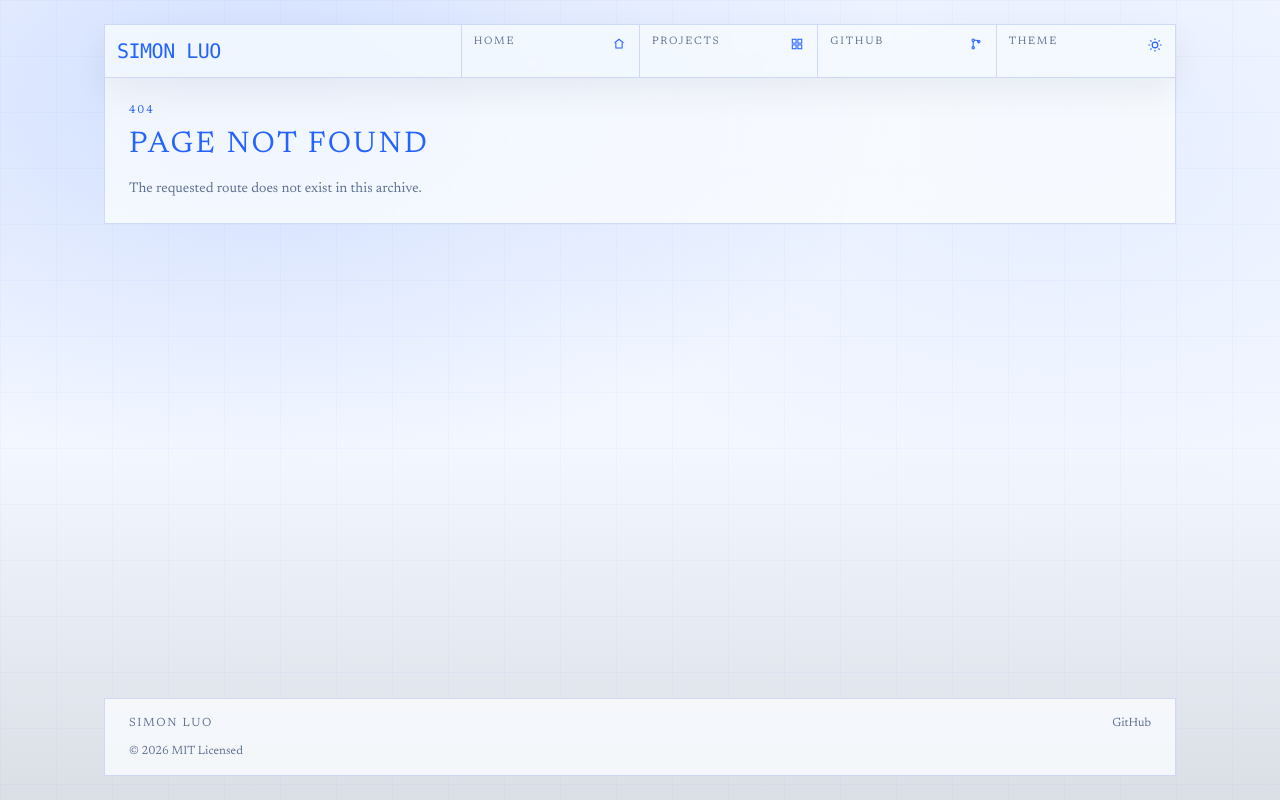
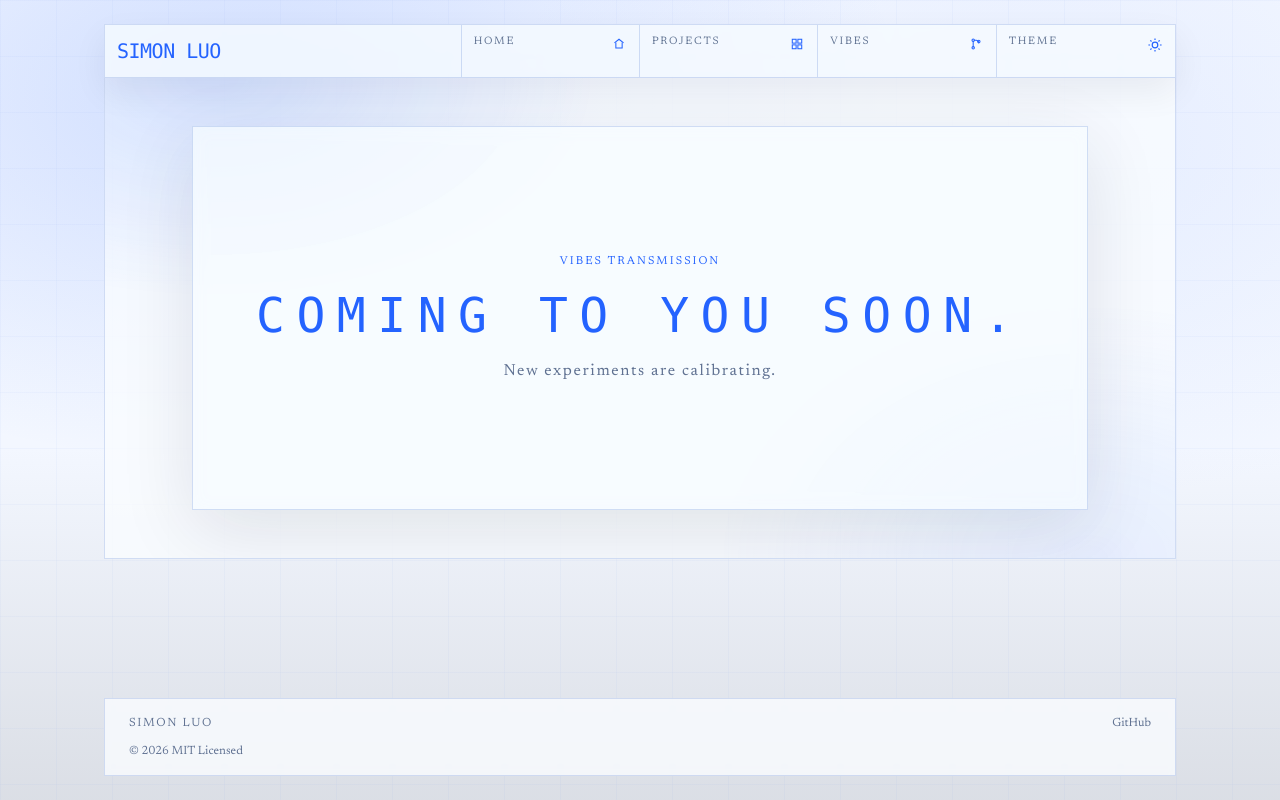
Before and after one commit to simon1uo/me, a Next.js app: page /vibes in a window 1280 px wide. Before the commit this address had no page. Built offline with nearby package versions, Linux system fonts and the light colour scheme.

Commit message:
feat: add vibes page and update navbar link

```diff
--- a/app/components/nav.tsx
+++ b/app/components/nav.tsx
@@ -9,15 +9,17 @@ import {
   type ThemePreference,
 } from './theme-preferences'
 
-const navItems = [
+type NavItem = {
+  href: string
+  label: string
+  icon: () => ReactNode
+  external?: boolean
+}
+
+const navItems: NavItem[] = [
   { href: '/', label: 'Home', icon: HomeIcon },
   { href: '/projects', label: 'Projects', icon: GridIcon },
-  {
-    href: 'https://github.com/simon1uo',
-    label: 'GitHub',
-    external: true,
-    icon: BranchIcon,
-  },
+  { href: '/vibes', label: 'VIBES', icon: BranchIcon },
 ]
 
 const themeOptions: Array<{
--- /dev/null
+++ b/app/vibes/page.tsx
@@ -0,0 +1,35 @@
+export const metadata = {
+  title: 'VIBES',
+  description: 'A new space is under construction.',
+}
+
+export default function VibesPage() {
+  return (
+    <section className="atlas-stack">
+      <div className="atlas-panel relative overflow-hidden p-8 sm:p-12">
+        <div
+          aria-hidden="true"
+          className="pointer-events-none absolute inset-0 opacity-70"
+          style={{
+            background: `
+              radial-gradient(42rem 24rem at 10% 0%, color-mix(in srgb, var(--atlas-accent) 20%, transparent), transparent 58%),
+              radial-gradient(38rem 26rem at 92% 100%, color-mix(in srgb, var(--atlas-accent) 12%, var(--atlas-bg) 8%), transparent 62%)
+            `,
+          }}
+        />
+
+        <div className="relative mx-auto flex min-h-[48vh] max-w-4xl items-center justify-center border border-[var(--atlas-border)] bg-[color-mix(in_srgb,var(--atlas-surface-strong)_84%,transparent)] px-6 text-center shadow-[0_20px_70px_var(--atlas-terminal-shadow)] backdrop-blur-sm">
+          <div className="space-y-5">
+            <p className="atlas-label">Vibes Transmission</p>
+            <h1 className="font-mono text-3xl uppercase tracking-[0.24em] text-[var(--atlas-accent)] sm:text-5xl">
+              COMING TO YOU SOON.
+            </h1>
+            <p className="text-sm tracking-[0.1em] text-[var(--atlas-muted)] sm:text-base">
+              New experiments are calibrating.
+            </p>
+          </div>
+        </div>
+      </div>
+    </section>
+  )
+}
```
